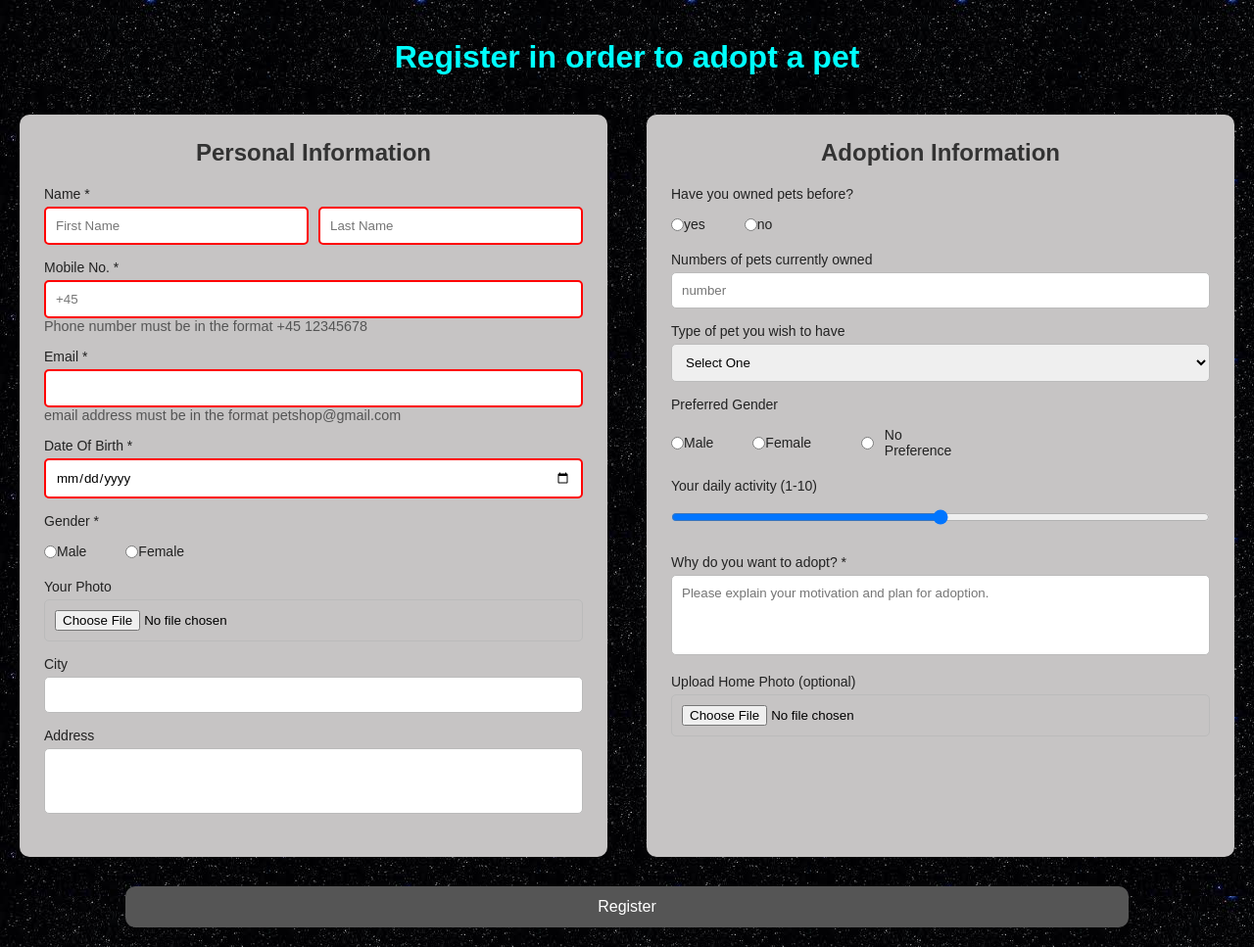
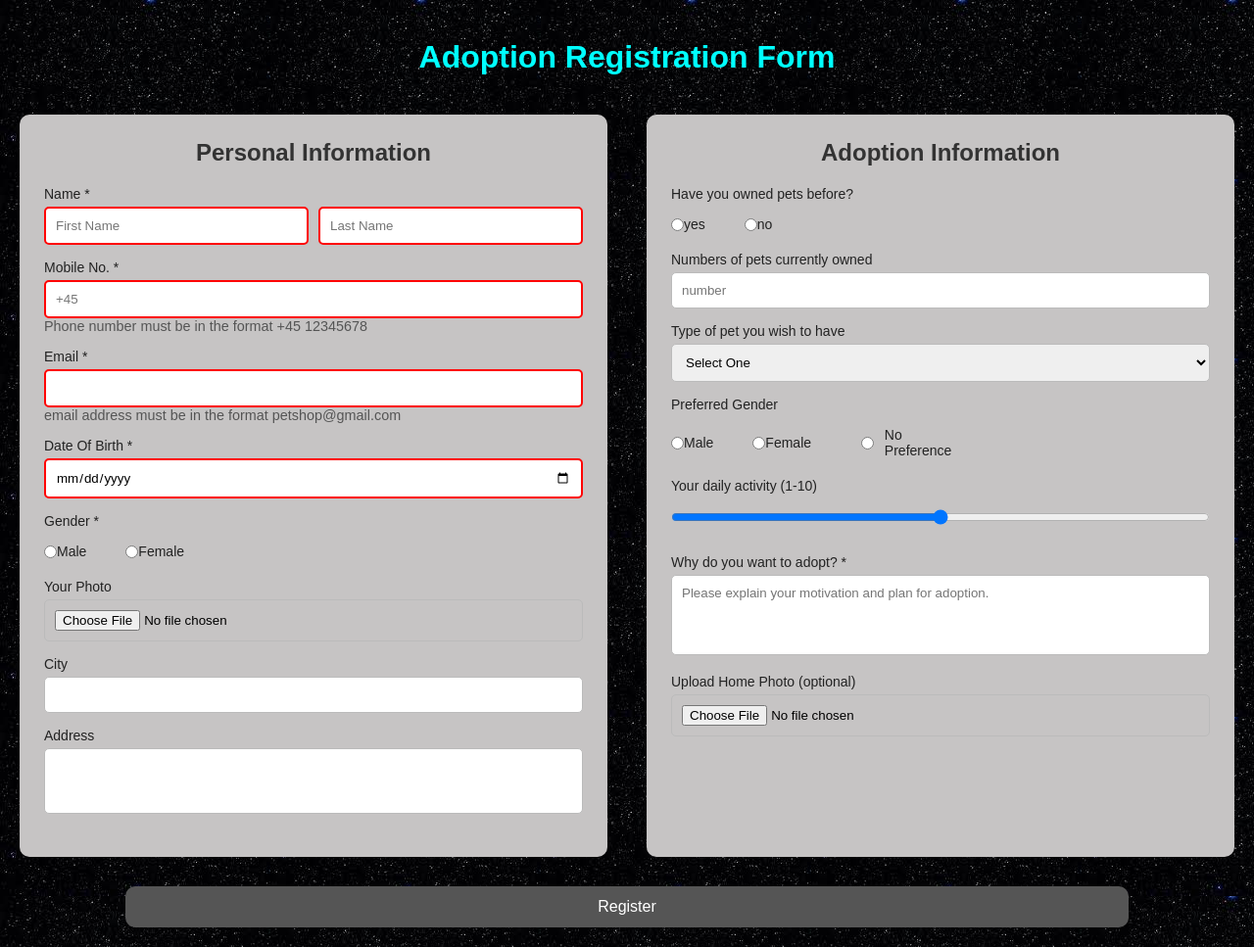
Before and after one commit to Amiromrani84/g72a, a plain HTML site: page index.html in a window 1280 px wide. Shown: the whole page at 98% size. Drawn offline with Linux system fonts and the light colour scheme.

Commit message:
Add files via upload

```diff
--- a/index.html
+++ b/index.html
@@ -8,7 +8,7 @@
 </head>
 <body>
     <form action="./pages/done.html">
-        <h1>Register in order to adopt a pet</h1>
+        <h1>Adoption Registration Form</h1>
 
         <div class="container1">
             <h2>Personal Information</h2>
@@ -117,5 +117,4 @@
     </form>
 
 </body>
-
 </html>
```
